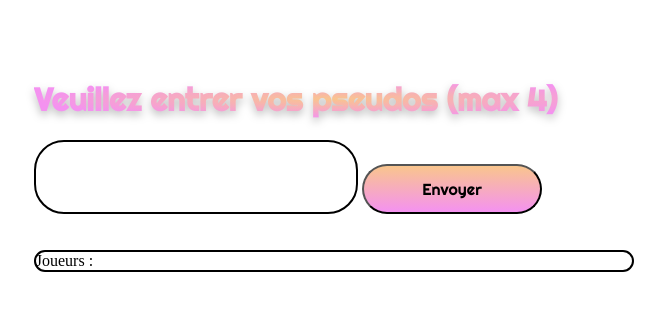
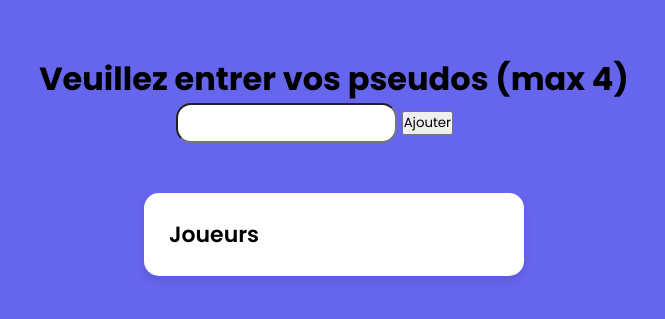
Before and after one commit to TiavinaA/Projet-CAPI, a plain HTML site: page pseudo.html in a window 1280 px wide. Shown: the part 235-554 px from the top of the page, without its empty margins (306-971 px from the left). Drawn offline with Linux system fonts and the light colour scheme.

Commit message:
New Style + Ajout bouton pour continuer

```diff
--- a/pseudo.html
+++ b/pseudo.html
@@ -13,14 +13,15 @@
     <div id="pseudo-form">
         <form id="myForm">
             <input type="text" id="pseudo" name="pseudo" required>
-            <input type="button" id = "submitbutton" value="Envoyer" onclick="ajouterPseudo()">
+            <input type="button" id = "submitbutton" value="Ajouter" onclick="ajouterPseudo()">
         </form>
     </div>
     <br><br>
     <div id="pseudos-list">
-        Joueurs :
+       <header>Joueurs</header>
         <!-- Pseudos soumis seront affichés ici -->
     </div>
+    <button id="nextButton" style="display: none;">Continuer</button>
 
 </body>
 </html>
--- a/pseudo.js
+++ b/pseudo.js
@@ -38,6 +38,7 @@ function ajouterPseudo() {
 
         // Incrémente le compteur de joueurs
         playerCount++;
+        afficherBouton();
     } else {
         alert("Veuillez entrer un pseudo valide.");
     }
@@ -48,4 +49,15 @@ function supprimerPseudo(playerEntry) {
     var pseudosList = document.getElementById("pseudos-list");
     pseudosList.removeChild(playerEntry);
     playerCount--;
+    afficherBouton();
 }
+
+// Si il n'y a pas de joueur isncrit, on ne peut pas continuer
+function afficherBouton(){
+    var nextButton = document.getElementById("nextButton");
+    if (playerCount > 0){
+        nextButton.style.display = "block";
+    } else {
+        nextButton.style.display = "none";
+    }
+}
--- a/stylepseudo.css
+++ b/stylepseudo.css
@@ -1,4 +1,4 @@
-html {
+/* html {
     display: flex;
     justify-content: center;
     align-items: center;
@@ -41,4 +41,48 @@ html {
 #pseudos-list{
     border-radius: 30px;
     border : 2px solid;
+} */
+
+@import url('https://fonts.googleapis.com/css2?family=Poppins:wght@200;300;400;500;600;700&display=swap');
+
+* {
+    margin: 0;
+    padding: 0;
+    box-sizing: border-box;
+    font-family: 'Poppins', sans-serif;
 }
+body {
+    display: flex;
+    align-items: center;
+    flex-direction: column;
+    justify-content: center;
+    min-height: 100vh;
+    background: #6665ee;
+}
+#pseudos-list{
+    background: #fff;
+    border-radius: 15px;
+    padding: 25px;
+    max-width: 380px;
+    width: 100%;
+    box-shadow: 0px 5px 10px rgba(0, 0, 0, 0.1);
+
+}
+#pseudos-list header {
+    font-size: 22px;
+    font-weight: 600;
+}
+
+.ligneJoueur{
+    display: flex;
+    border: 2px solid #ccc;
+    border-radius: 15px;
+    margin-right: 10px;
+    position: relative;
+    height: 50px;
+}
+#pseudo{
+    width: 70%;
+    height: 40px;
+    border-radius: 15px;
+}
```
